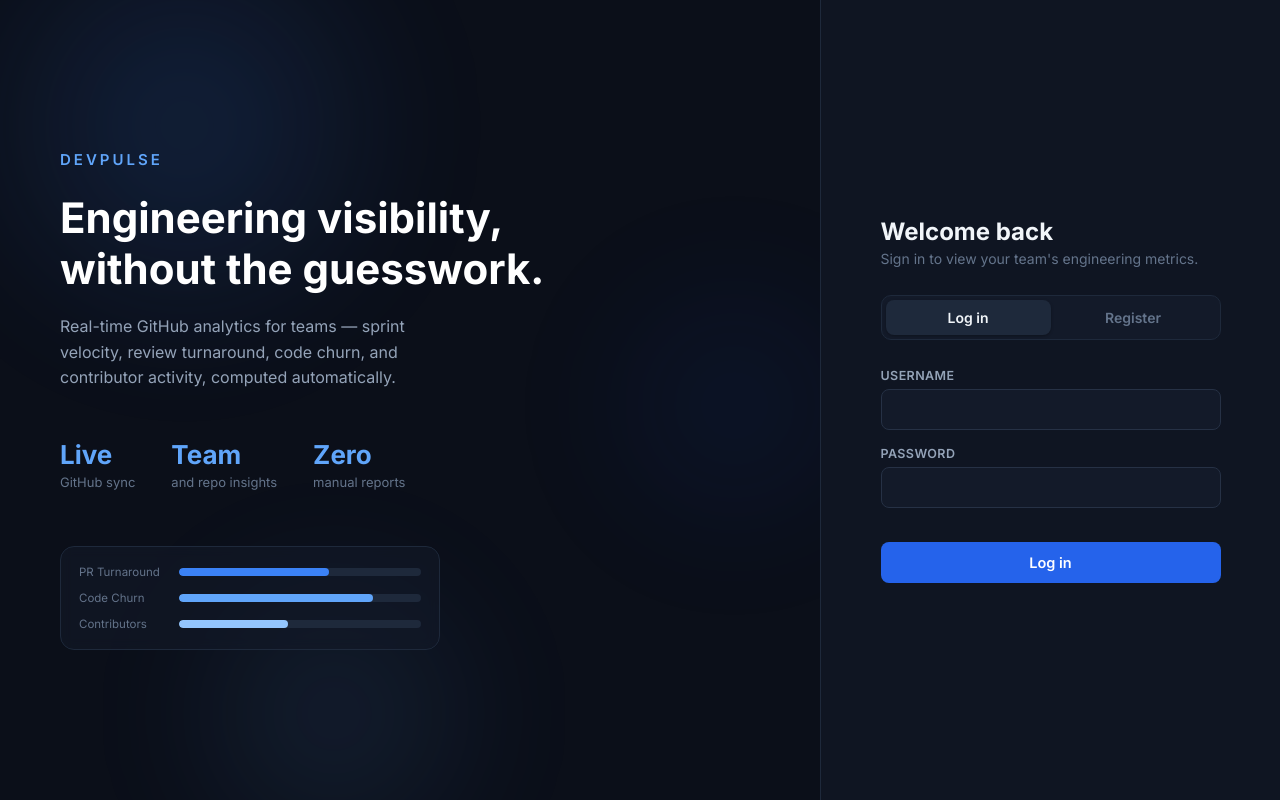
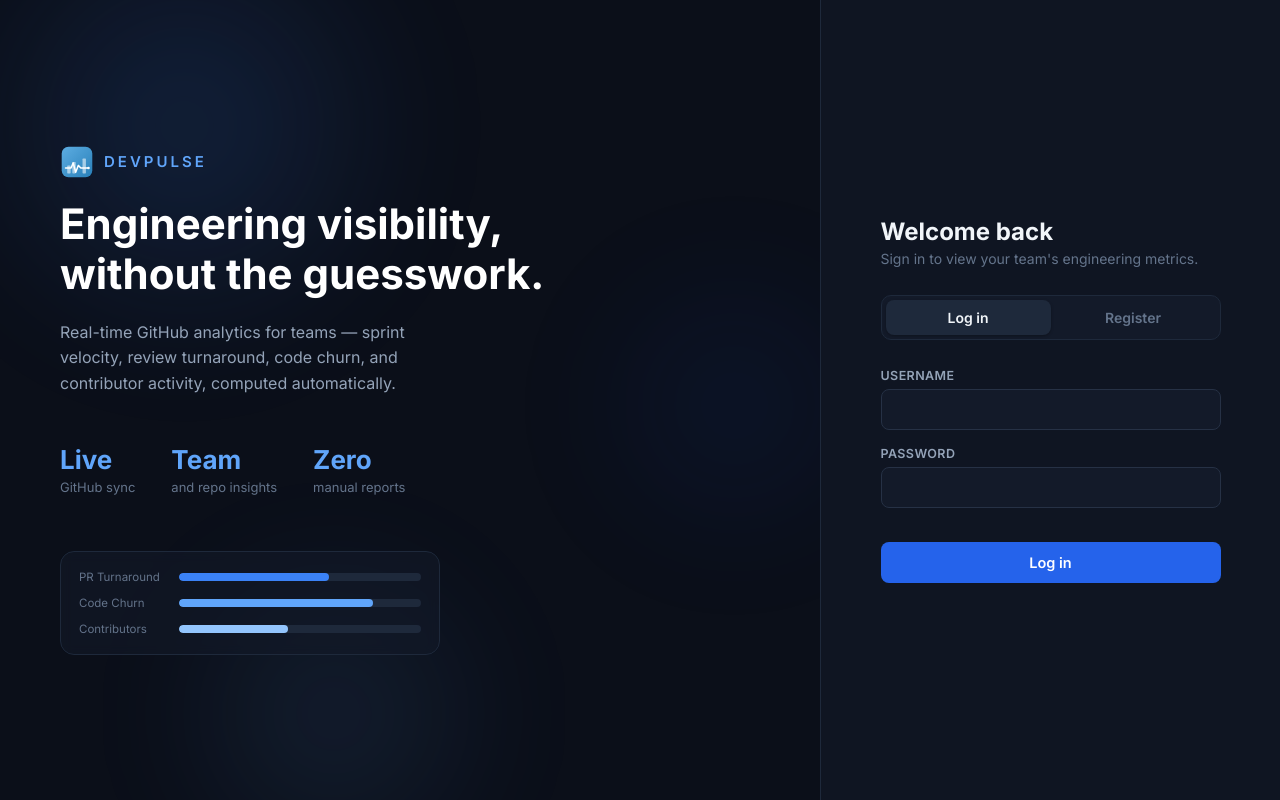
Before and after one commit to jeffincj/devpulse, a Django app: page /login/ in a window 1280 px wide. Run offline with Django 5.2, Linux system fonts and the light colour scheme; parts of the project's set-up code (start-up, migrations or seed data) failed here and were passed over.

Commit message:
Replace emoji logo with real DevPulse pulse-line SVG icon across all pages

```diff
--- a/templates/login.html
+++ b/templates/login.html
@@ -15,7 +15,6 @@
     background: #0b0f19;
   }
 
-  /* Left panel — brand side */
   .brand-panel {
     flex: 1;
     background: #0b0f19;
@@ -28,7 +27,6 @@
     overflow: hidden;
   }
 
-  /* Animated drifting glow blobs, very subtle */
   .glow {
     position: absolute;
     border-radius: 50%;
@@ -69,14 +67,14 @@
 
   .brand-content { position: relative; z-index: 1; }
 
-  .brand-logo { font-size: 15px; letter-spacing: 3px; color: #60a5fa; font-weight: 600; text-transform: uppercase; margin-bottom: 24px; }
+  .brand-logo-row { display: flex; align-items: center; gap: 10px; margin-bottom: 20px; }
+  .brand-logo-text { font-size: 15px; letter-spacing: 3px; color: #60a5fa; font-weight: 600; text-transform: uppercase; }
   .brand-title { font-size: 42px; font-weight: 700; line-height: 1.2; margin: 0 0 20px 0; }
   .brand-sub { font-size: 16px; color: #94a3b8; max-width: 380px; line-height: 1.6; }
   .brand-stats { display: flex; gap: 36px; margin-top: 48px; }
   .brand-stat-num { font-size: 26px; font-weight: 700; color: #60a5fa; }
   .brand-stat-label { font-size: 13px; color: #64748b; margin-top: 4px; }
 
-  /* Simple abstract "dashboard preview" graphic filling the empty space */
   .mock-card {
     margin-top: 56px;
     max-width: 380px;
@@ -88,13 +86,11 @@
   }
   .mock-row { display: flex; align-items: center; gap: 10px; margin-bottom: 12px; }
   .mock-row:last-child { margin-bottom: 0; }
-  .mock-dot { width: 8px; height: 8px; border-radius: 50%; flex-shrink: 0; }
   .mock-bar { height: 8px; border-radius: 4px; background: #1e293b; overflow: hidden; flex: 1; position: relative; }
   .mock-bar-fill { height: 100%; border-radius: 4px; animation: fillBar 2.4s ease-out forwards; }
   @keyframes fillBar { from { width: 0%; } }
   .mock-label { font-size: 11.5px; color: #64748b; width: 90px; flex-shrink: 0; }
 
-  /* Fade-in entrance for both panels */
   .fade-in { opacity: 0; animation: fadeUp 0.6s ease forwards; }
   .fade-in.delay-1 { animation-delay: 0.08s; }
   .fade-in.delay-2 { animation-delay: 0.16s; }
@@ -104,7 +100,6 @@
     to { opacity: 1; transform: translateY(0); }
   }
 
-  /* Right panel — form side */
   .form-panel {
     width: 460px;
     background: #0f1522;
@@ -155,7 +150,24 @@
   <div class="glow glow-3"></div>
 
   <div class="brand-content">
-    <div class="brand-logo fade-in">DEVPULSE</div>
+    <div class="brand-logo-row fade-in">
+      <svg width="34" height="34" viewBox="0 0 160 160" xmlns="http://www.w3.org/2000/svg">
+        <defs>
+          <linearGradient id="loginBadgeGrad" x1="0%" y1="0%" x2="100%" y2="100%">
+            <stop offset="0%" stop-color="#5dade2"/>
+            <stop offset="100%" stop-color="#2980b9"/>
+          </linearGradient>
+        </defs>
+        <rect x="8" y="8" width="144" height="144" rx="32" fill="url(#loginBadgeGrad)"/>
+        <rect x="34" y="96" width="16" height="38" rx="3" fill="#ffffff" opacity="0.55"/>
+        <rect x="58" y="80" width="16" height="54" rx="3" fill="#ffffff" opacity="0.55"/>
+        <rect x="106" y="64" width="16" height="70" rx="3" fill="#ffffff" opacity="0.55"/>
+        <path d="M 26 108 L 52 108 L 62 84 L 74 128 L 86 96 L 98 108 L 134 108"
+              fill="none" stroke="#ffffff" stroke-width="7" stroke-linecap="round" stroke-linejoin="round"/>
+        <circle cx="134" cy="108" r="6" fill="#ffffff"/>
+      </svg>
+      <span class="brand-logo-text">DEVPULSE</span>
+    </div>
     <h1 class="brand-title fade-in delay-1">Engineering visibility,<br>without the guesswork.</h1>
     <p class="brand-sub fade-in delay-1">Real-time GitHub analytics for teams — sprint velocity, review turnaround, code churn, and contributor activity, computed automatically.</p>
 
```
Also changed, not shown: templates/dashboard.html (+15 -7 lines), templates/profile.html (+15 -6 lines).
